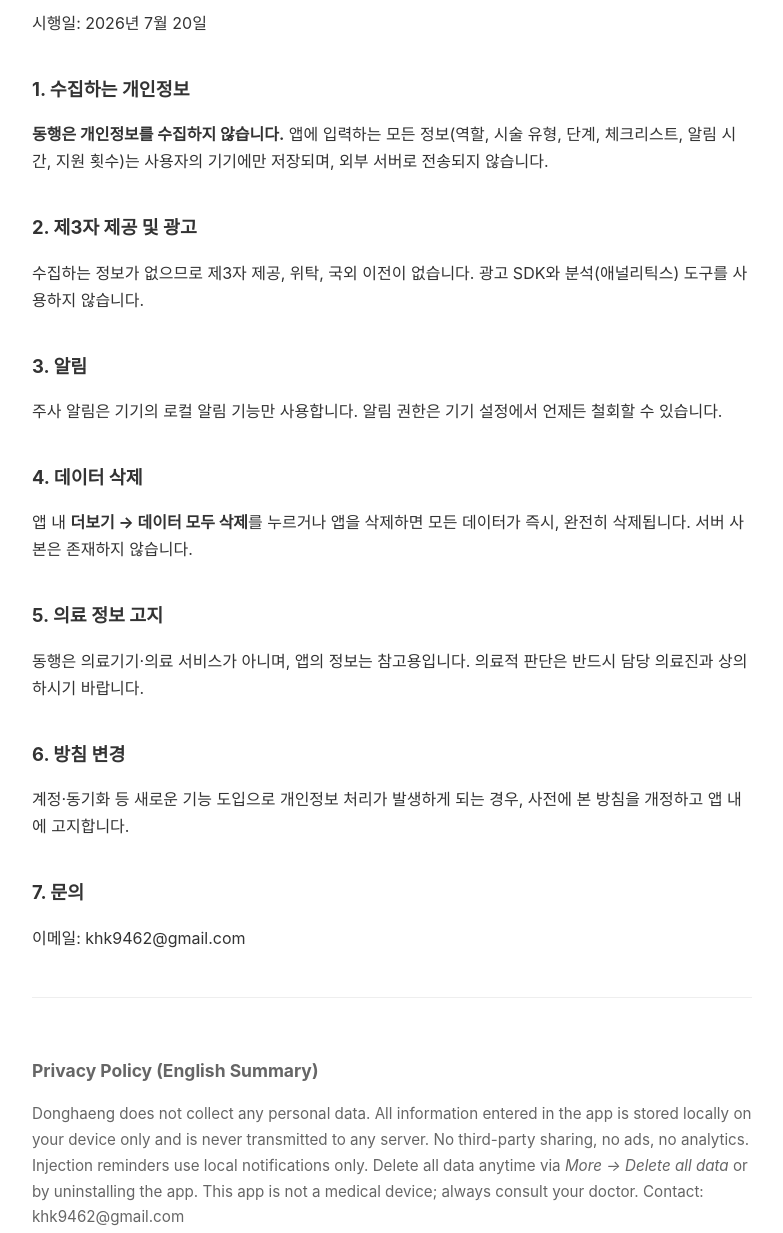
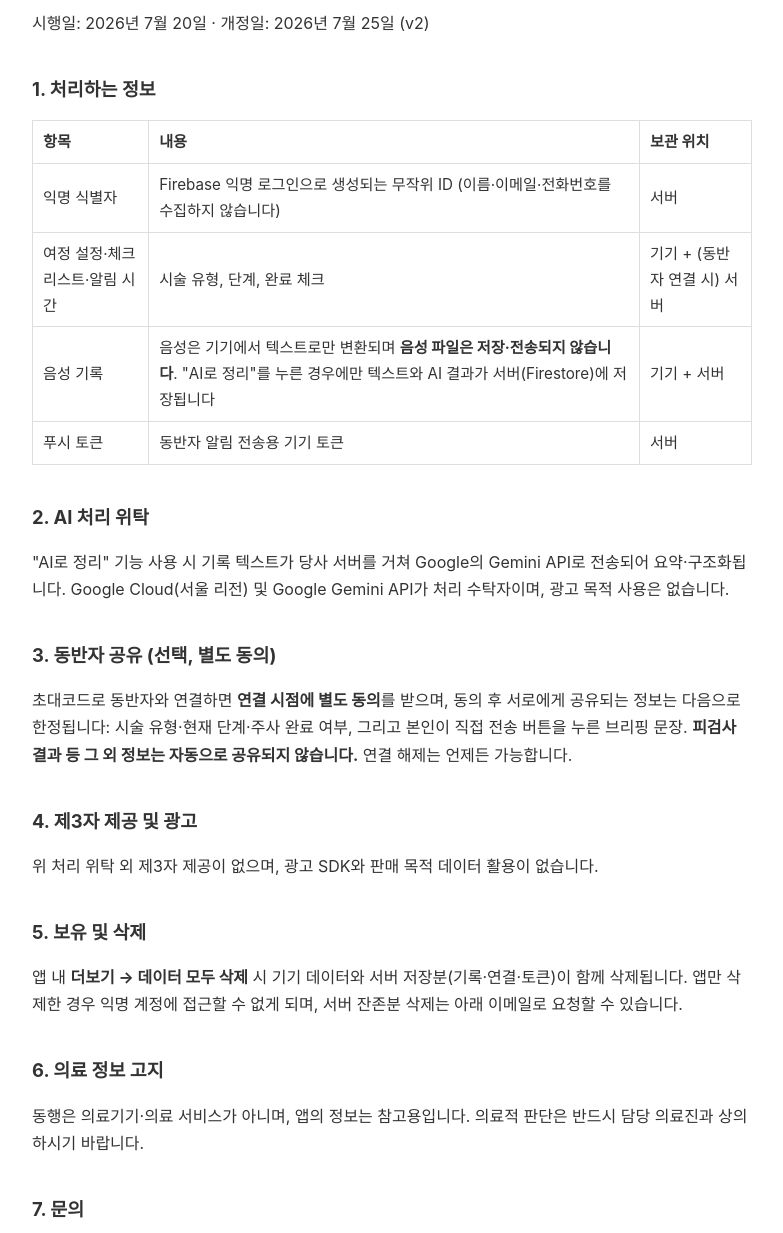
Before and after one commit to Teletobimy/donghaeng-privacy, a plain HTML site: page index.html in a window 1280 px wide. Shown: the part 100-1333 px from the top of the page, without its empty margins (248-1031 px from the left). Drawn offline with Linux system fonts and the light colour scheme.

Commit message:
v2: 서버 저장·AI 위탁·동반자 공유 고지 (기능 실재화 반영)
Co-Authored-By: Claude Fable 5 <noreply@anthropic.com>

```diff
--- a/index.html
+++ b/index.html
@@ -9,36 +9,44 @@
          max-width: 720px; margin: 0 auto; padding: 32px 20px; line-height: 1.7; color: #333; }
   h1 { font-size: 1.6em; } h2 { font-size: 1.15em; margin-top: 2em; }
   .en { color: #666; font-size: 0.95em; border-top: 1px solid #eee; margin-top: 3em; padding-top: 1.5em; }
+  table { border-collapse: collapse; width: 100%; font-size: 0.95em; }
+  td, th { border: 1px solid #ddd; padding: 8px 10px; text-align: left; }
 </style>
 </head>
 <body>
 <h1>동행 개인정보처리방침</h1>
-<p>시행일: 2026년 7월 20일</p>
+<p>시행일: 2026년 7월 20일 · 개정일: 2026년 7월 25일 (v2)</p>
 
-<h2>1. 수집하는 개인정보</h2>
-<p><strong>동행은 개인정보를 수집하지 않습니다.</strong> 앱에 입력하는 모든 정보(역할, 시술 유형, 단계, 체크리스트, 알림 시간, 지원 횟수)는 사용자의 기기에만 저장되며, 외부 서버로 전송되지 않습니다.</p>
+<h2>1. 처리하는 정보</h2>
+<table>
+<tr><th>항목</th><th>내용</th><th>보관 위치</th></tr>
+<tr><td>익명 식별자</td><td>Firebase 익명 로그인으로 생성되는 무작위 ID (이름·이메일·전화번호를 수집하지 않습니다)</td><td>서버</td></tr>
+<tr><td>여정 설정·체크리스트·알림 시간</td><td>시술 유형, 단계, 완료 체크</td><td>기기 + (동반자 연결 시) 서버</td></tr>
+<tr><td>음성 기록</td><td>음성은 기기에서 텍스트로만 변환되며 <strong>음성 파일은 저장·전송되지 않습니다</strong>. "AI로 정리"를 누른 경우에만 텍스트와 AI 결과가 서버(Firestore)에 저장됩니다</td><td>기기 + 서버</td></tr>
+<tr><td>푸시 토큰</td><td>동반자 알림 전송용 기기 토큰</td><td>서버</td></tr>
+</table>
 
-<h2>2. 제3자 제공 및 광고</h2>
-<p>수집하는 정보가 없으므로 제3자 제공, 위탁, 국외 이전이 없습니다. 광고 SDK와 분석(애널리틱스) 도구를 사용하지 않습니다.</p>
+<h2>2. AI 처리 위탁</h2>
+<p>"AI로 정리" 기능 사용 시 기록 텍스트가 당사 서버를 거쳐 Google의 Gemini API로 전송되어 요약·구조화됩니다. Google Cloud(서울 리전) 및 Google Gemini API가 처리 수탁자이며, 광고 목적 사용은 없습니다.</p>
 
-<h2>3. 알림</h2>
-<p>주사 알림은 기기의 로컬 알림 기능만 사용합니다. 알림 권한은 기기 설정에서 언제든 철회할 수 있습니다.</p>
+<h2>3. 동반자 공유 (선택, 별도 동의)</h2>
+<p>초대코드로 동반자와 연결하면 <strong>연결 시점에 별도 동의</strong>를 받으며, 동의 후 서로에게 공유되는 정보는 다음으로 한정됩니다: 시술 유형·현재 단계·주사 완료 여부, 그리고 본인이 직접 전송 버튼을 누른 브리핑 문장. <strong>피검사 결과 등 그 외 정보는 자동으로 공유되지 않습니다.</strong> 연결 해제는 언제든 가능합니다.</p>
 
-<h2>4. 데이터 삭제</h2>
-<p>앱 내 <strong>더보기 → 데이터 모두 삭제</strong>를 누르거나 앱을 삭제하면 모든 데이터가 즉시, 완전히 삭제됩니다. 서버 사본은 존재하지 않습니다.</p>
+<h2>4. 제3자 제공 및 광고</h2>
+<p>위 처리 위탁 외 제3자 제공이 없으며, 광고 SDK와 판매 목적 데이터 활용이 없습니다.</p>
 
-<h2>5. 의료 정보 고지</h2>
+<h2>5. 보유 및 삭제</h2>
+<p>앱 내 <strong>더보기 → 데이터 모두 삭제</strong> 시 기기 데이터와 서버 저장분(기록·연결·토큰)이 함께 삭제됩니다. 앱만 삭제한 경우 익명 계정에 접근할 수 없게 되며, 서버 잔존분 삭제는 아래 이메일로 요청할 수 있습니다.</p>
+
+<h2>6. 의료 정보 고지</h2>
 <p>동행은 의료기기·의료 서비스가 아니며, 앱의 정보는 참고용입니다. 의료적 판단은 반드시 담당 의료진과 상의하시기 바랍니다.</p>
-
-<h2>6. 방침 변경</h2>
-<p>계정·동기화 등 새로운 기능 도입으로 개인정보 처리가 발생하게 되는 경우, 사전에 본 방침을 개정하고 앱 내에 고지합니다.</p>
 
 <h2>7. 문의</h2>
 <p>이메일: khk9462@gmail.com</p>
 
 <div class="en">
 <h2>Privacy Policy (English Summary)</h2>
-<p>Donghaeng does not collect any personal data. All information entered in the app is stored locally on your device only and is never transmitted to any server. No third-party sharing, no ads, no analytics. Injection reminders use local notifications only. Delete all data anytime via <em>More → Delete all data</em> or by uninstalling the app. This app is not a medical device; always consult your doctor. Contact: khk9462@gmail.com</p>
+<p>Donghaeng uses Firebase anonymous authentication (no name/email/phone collected). Voice is transcribed on-device; audio is never stored or transmitted. If you tap "Organize with AI", the text and AI result are stored on our server (Firestore, Seoul) and processed via Google Gemini API. Optional partner linking (with separate consent) shares only: treatment type, current stage, injection-done status, and briefs you explicitly send. Delete everything anytime via <em>More → Delete all data</em> (removes server copies too). Not a medical device. Contact: khk9462@gmail.com</p>
 </div>
 </body>
 </html>
```
